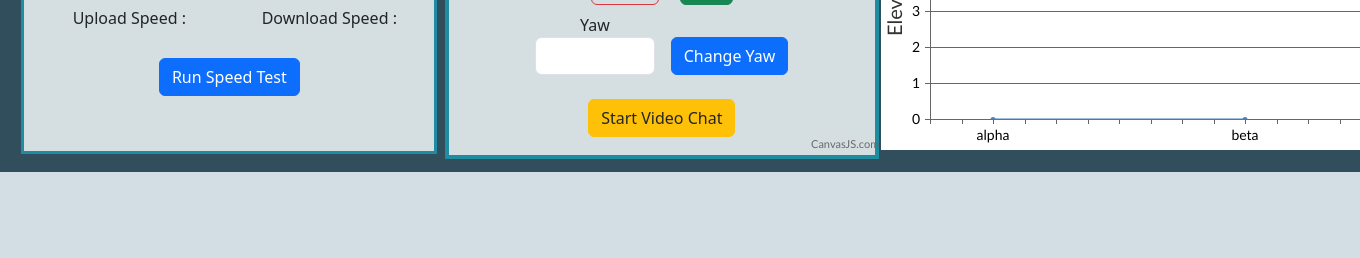
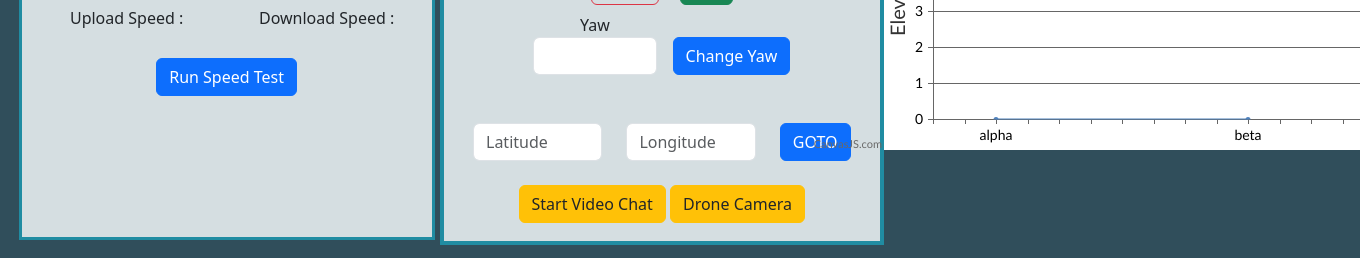
Before and after one commit to Muralidhar216/drone-webapp, a Flask app: page / in a window 1360 px wide; the page is wider, and only the part inside the window is pictured. Shown: the part 676-934 px from the top of that part. Before the commit the page ends 848 px from the top of that part, so only its background shows below. Run offline with Flask 3, Linux system fonts and the light colour scheme; some libraries are stand-ins or nearby versions.

Commit message:
first commit

```diff
--- a/app.py
+++ b/app.py
@@ -75,17 +75,17 @@ def condition_yaw_at_current_location(heading, relative=False):
 def connect_to_drone():
     global vehicle
     parser = argparse.ArgumentParser()
-    parser.add_argument('--connect', default='127.0.0.1:14550')
-    # parser.add_argument('--connect', default='udp:192.168.2.106:14553')
+    # parser.add_argument('--connect', default='127.0.0.1:14550')
+    parser.add_argument('--connect', default='udp:192.168.2.101:14553')
     args = parser.parse_args()
 
     print('Connecting to vehicle on: %s' % args.connect)
     # vehicle = dronekit_connect(args.connect)
     vehicle = dronekit_connect(args.connect)
     print(vehicle)
-    socketio.emit('yaw1_dis',{'data': vehicle.heading})
     # connection_string = 'COM5'
     # vehicle = dronekit_connect(connection_string,baud=57600, wait_ready=True)
+    socketio.emit('yaw1_dis',{'data': vehicle.heading})
 
 
 
@@ -161,12 +161,11 @@ def change_altitude(changealtitude):
 
 def start_client():
     s = socket.socket()
-    host = socket.gethostname()
+    # host = socket.gethostname()
+    host = "192.168.2.102"
     port = 2023
     print(host)
 
-    # Set the file size to 10 MB for download and upload
-    # file_size = 10 * 1024 * 1024  # 10 MB
     file_size =os.path.getsize('upload.txt')
 
 
@@ -321,6 +320,21 @@ def yaw_moment():
     return jsonify(response_data)
 
 
+# Define the route to goto location
+@app.route("/dgoto", methods=['POST'])
+def goto_pos():
+    lat = float(request.json.get('latitude'))
+    long = float(request.json.get('longitude'))
+    current_location = vehicle.location.global_relative_frame
+    current_altitude = current_location.alt
+    target_location = LocationGlobalRelative(
+        lat,long,current_altitude
+    )
+    vehicle.simple_goto(target_location)
+    return jsonify("message:goto done!")
+
+
+
 @app.route("/networkspeed", methods=['POST'])
 def network_speedtest():
     speeds = start_client()
--- a/server.py
+++ b/server.py
@@ -4,9 +4,10 @@ import time
 
 
 def start_server():
-    port = 2023
+    port = 2024
     s = socket.socket()
-    host = socket.gethostname()
+    # host = socket.gethostname()
+    host = "192.168.2.101"
     print(host)
     s.bind((host, port))
     s.listen(5)
--- a/static/script/script.js
+++ b/static/script/script.js
@@ -1,6 +1,6 @@
 // script.js
 const socket = io();
-// const socket = io("http://192.168.13.123:5000");
+// const socket = io("http://172.168.3.61:5000");
 socket.on('connect',function(){
     console.log(`connected with socket ID : ${socket.id}`);
 });
@@ -144,6 +144,29 @@ function yaw(event) {
     });
 }
 
+
+function drone_goto(event) {
+    event.preventDefault();
+    const lat = document.getElementById('latitude').value;
+    const long = document.getElementById("longitude").value;
+    console.log("latitude: "+lat);
+    console.log("longitude: "+long);
+    fetch('/dgoto', {
+        method: 'POST',
+        body: JSON.stringify({ latitude: lat, longitude:long }),
+        headers: {
+            'Content-Type': 'application/json',
+        },
+    })
+    .then(response => response.json())
+    .then(data => {
+        console.log(data);
+    })
+    .catch(error => {
+        console.error('Error:', error);
+    });
+}
+
 function speedtest() {
     fetch('/networkspeed', {
         method: 'POST',
@@ -191,7 +214,7 @@ function speedtest() {
 
 
 
-const socketc = io("http://192.168.13.42:5001");
+const socketc = io("http://192.168.2.102:5001");
 socketc.on('connect',function(){
     console.log(`connected with socket ID : ${socketc.id}`);
 });
--- a/templates/index.html
+++ b/templates/index.html
@@ -119,8 +119,27 @@
                         </div>
                     </div>
                 </div>
+
+                <div class="container mt-5">
+                    <div class="row">
+                      <div class="col">
+                        <input type="text" id="latitude" class="form-control" placeholder="Latitude">
+                      </div>
+                      <div class="col">
+                        <input type="text" id="longitude" class="form-control" placeholder="Longitude">
+                      </div>
+                      <div class="col-auto">
+                        <button type="submit" class="btn btn-primary" onClick="drone_goto(event)">GOTO</button>
+                      </div>
+                    </div>
+                </div>
+
+
+
                 <div class="mt-4">
-                    <button type="button" class="btn btn-warning"><a href="https://192.168.2.40:3000" target="_blank" class="text-decoration-none text-dark ">Start Video Chat</a></button>
+                    <button type="button" class="btn btn-warning"><a href="https://192.168.2.103:3000" target="_blank" class="text-decoration-none text-dark ">Start Video Chat</a></button>
+                    <button type="button" class="btn btn-warning"><a href="http://192.168.2.104:9999" target="_blank" class="text-decoration-none text-dark " onclick="window.open(this.href, 'mywin',
+                        'left=840,top=10,width=670,height=555,toolbar=1,resizable=0'); return false;">Drone Camera</a></button>
 
                 </div>
             </div>
```
Also changed, not shown: README.md (added).
